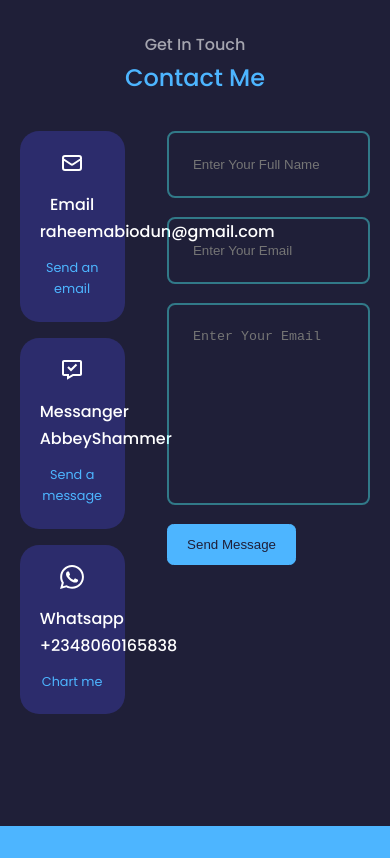
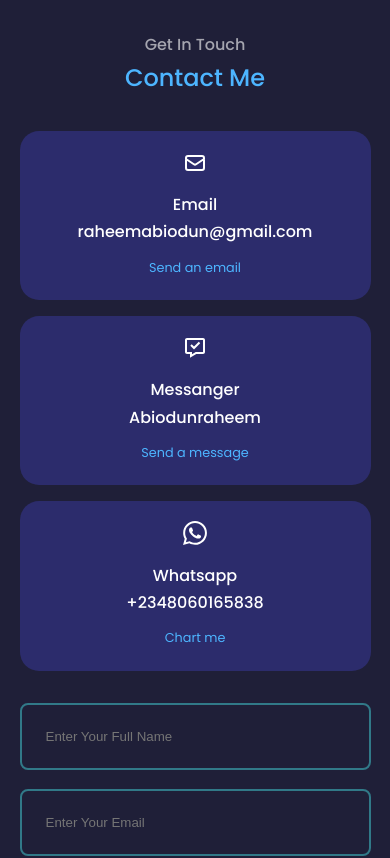
Before and after one commit to abiodunraheem/abiodun-react-portfolio, a React (Create React App) app: page / in a window 390 px wide. Shown: the part 8560-9418 px from the top of the page. Built offline with nearby package versions, Linux system fonts and the light colour scheme; a web font is replaced by a local one.

Commit message:
Add styles to contact to make it responsive

```diff
--- a/src/components/contact/Contact.js
+++ b/src/components/contact/Contact.js
@@ -30,7 +30,7 @@
           <article className="contact_option">
             <BiMessageCheck className="contact_option-icon" />
             <h4>Messanger</h4>
-            <h5>AbbeyShammer</h5>
+            <h5>Abiodunraheem</h5>
             <a href="https://m.me/abiodunraheem" target="_blank" rel="noreferrer">Send a message</a>
           </article>
           <article className="contact_option">
--- a/src/components/contact/contact.css
+++ b/src/components/contact/contact.css
@@ -55,7 +55,8 @@
 
 /* media queries tab */
 @media screen and (max-width: 1024px) {
-  .contact_container {
+  .container.contact_container {
+    display: grid;
     grid-template-columns: 1fr;
     gap: 2rem;
   }
```
